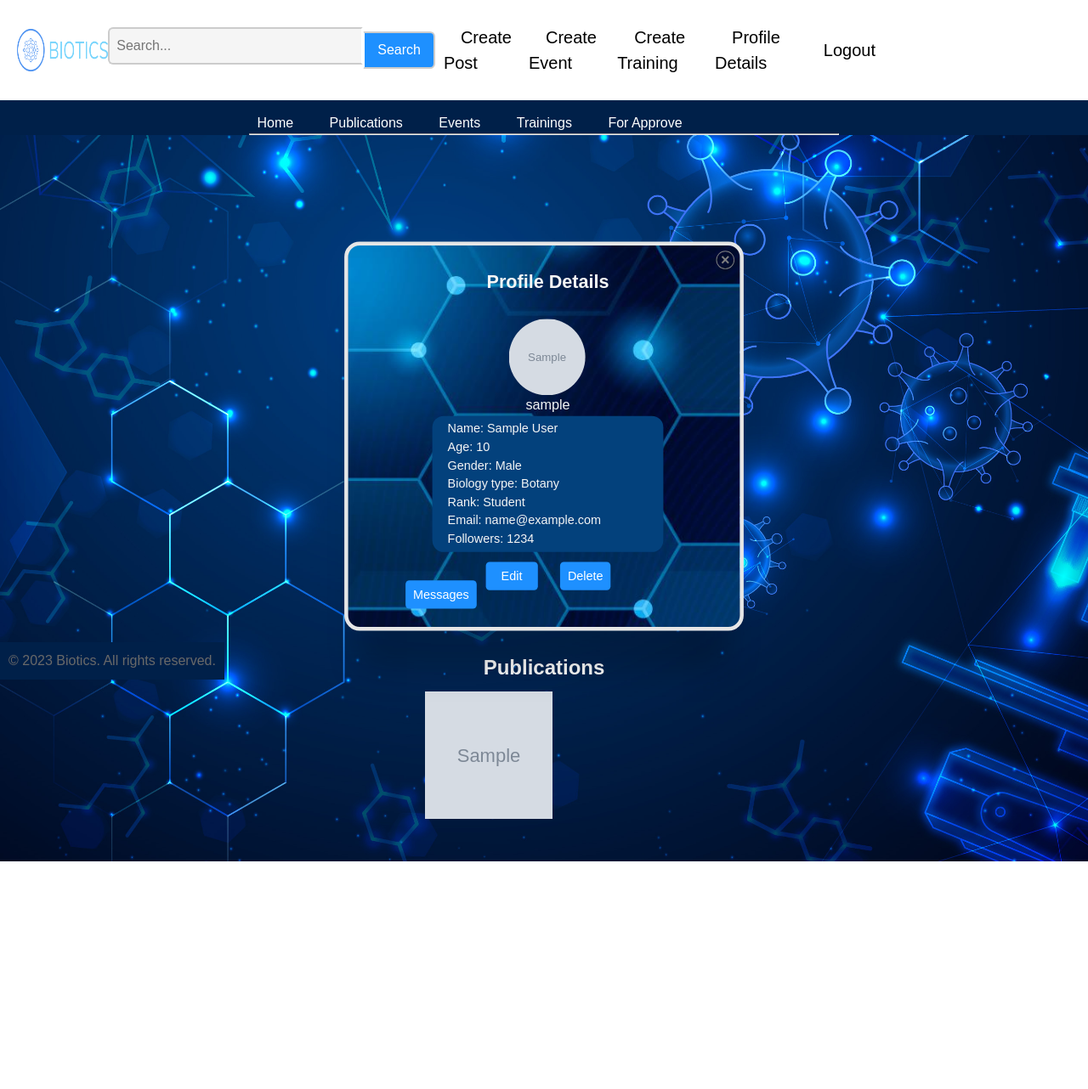
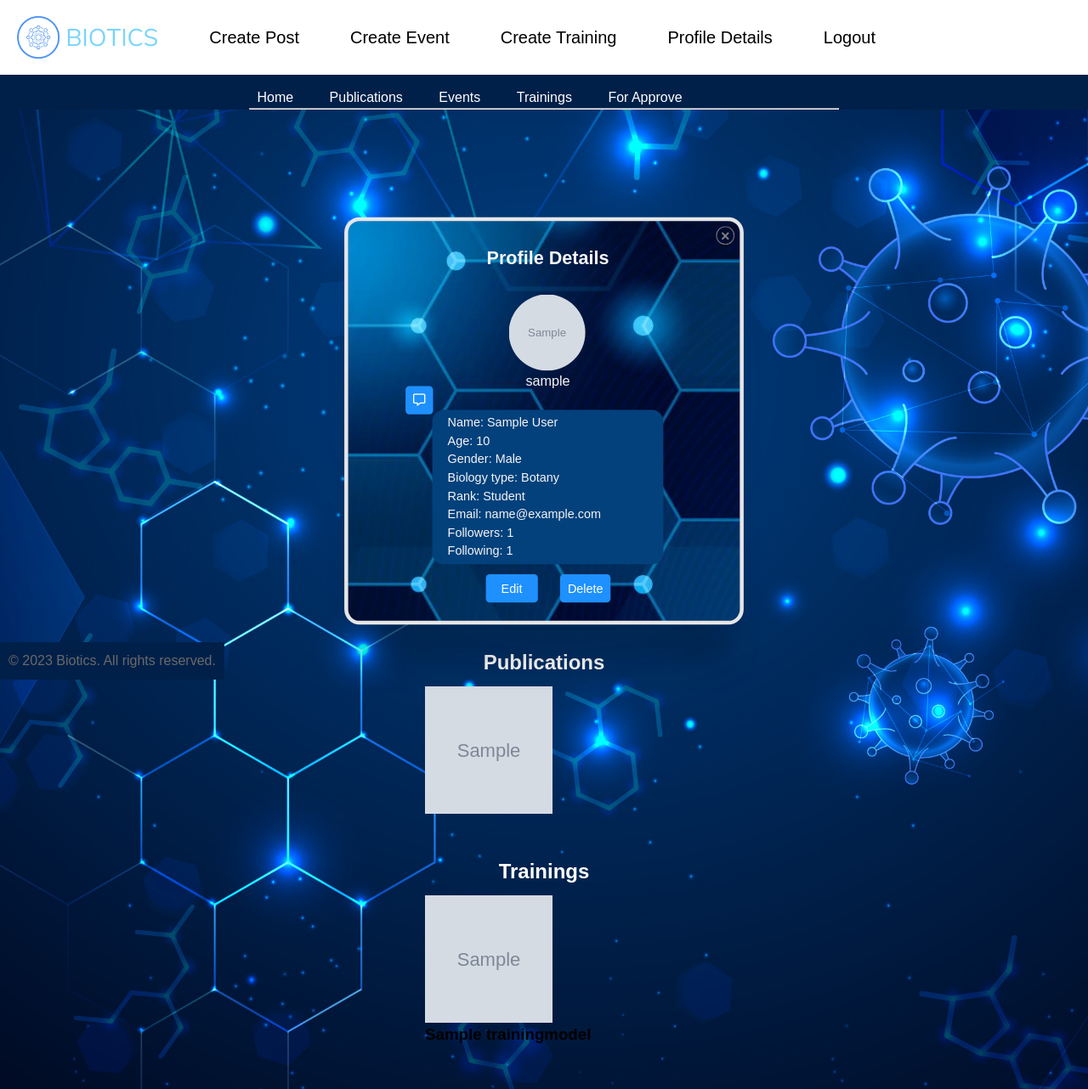
Before and after one commit to bkamenow/Biotics-BiologySocialNetwork, a Django app: page /profile/details/1/ in a window 1280 px wide. Shown: the whole page at 85% size. Before the commit the page ends 1014 px from the top, so only its background shows below. Run offline with Django 5.2, Linux system fonts and the light colour scheme; a user stored in the database is signed in; tables that the repository leaves empty hold one stand-in row (values such as "Sample post"); grey boxes marked "Sample" are stand-in pictures; some libraries are stand-ins or nearby versions.

Commit message:
create follow/unfollow profile func and fix some other things

```diff
--- a/Biotics/common/views.py
+++ b/Biotics/common/views.py
@@ -1,5 +1,7 @@
 from django.shortcuts import render
 from django.views.defaults import page_not_found
+
+from Biotics.profiles.models import BioticsUserModel
 
 
 def home_page(request):
--- a/Biotics/messaging/urls.py
+++ b/Biotics/messaging/urls.py
@@ -5,5 +5,4 @@ urlpatterns = [
     path('conversations/', views.conversations_list, name='conversations_list'),
     path('conversation/<int:user_id>/', views.conversation_view, name='conversation_view'),
     path('messaging/create-conversation/<int:other_user_id>/', views.create_conversation, name='create_conversation'),
-
 ]
--- a/Biotics/profiles/urls.py
+++ b/Biotics/profiles/urls.py
@@ -9,8 +9,11 @@ urlpatterns = [
     path('edit/<int:pk>/', views.BioticsUserEditView.as_view(), name='edit_profile'),
     path('details/<int:pk>/', views.BioticsUserDetailsView.as_view(), name='profile_details'),
     path('delete/<int:pk>/', views.BioticsUserDeleteView.as_view(), name='delete_profile'),
+
     path('reset_password/', views.CustomPasswordResetView.as_view(), name='password_reset'),
     path('reset_password/done/', views.CustomPasswordResetDoneView.as_view(), name='password_reset_done'),
     path('reset/<uidb64>/<token>/', views.CustomPasswordResetConfirmView.as_view(), name='password_reset_confirm'),
     path('reset/done/', views.CustomPasswordResetCompleteView.as_view(), name='password_reset_complete'),
+
+    path('toggle_follow/<str:username>/', views.toggle_follow, name='toggle_follow'),
 ]
--- a/Biotics/profiles/views.py
+++ b/Biotics/profiles/views.py
@@ -1,6 +1,8 @@
+from django.contrib.auth.decorators import login_required
 from django.contrib.auth.mixins import LoginRequiredMixin
+from django.shortcuts import redirect, get_object_or_404
 
-from django.urls import reverse_lazy
+from django.urls import reverse_lazy, reverse
 from django.views import generic as views
 from django.contrib.auth import views as auth_views
 from django.views.generic import DeleteView
@@ -37,16 +39,23 @@ class BioticsUserDetailsView(views.DetailView):
         logged_in_user = self.request.user
         conversations = Conversation.objects.filter(participants=logged_in_user) | Conversation.objects.filter(
             participants=self.object)
+
         other_users = [conversation.participants.exclude(id=logged_in_user.id).first() for conversation in
                        conversations]
-
         other_user = self.object
 
+        followers_count = self.object.total_followers
+        following_count = self.object.get_following_count
+
+        paid_trainings = TrainingModel.objects.filter(payment__user=logged_in_user)
         total_publications = self.object.publications.count()
         context.update({
             'total_publications': total_publications,
             'other_users': other_users,
             'other_user': other_user,
+            'paid_trainings': paid_trainings,
+            'followers_count': followers_count,
+            'following_count': following_count,
         })
         return context
 
@@ -87,3 +96,18 @@ class CustomPasswordResetConfirmView(auth_views.PasswordResetConfirmView):
 
 class CustomPasswordResetCompleteView(auth_views.PasswordResetCompleteView):
     template_name = 'password_reset/password_reset_complete.html'
+
+
+@login_required
+def toggle_follow(request, username):
+    user_to_toggle = get_object_or_404(BioticsUserModel, username=username)
+    current_user = request.user
+    following = user_to_toggle.following.all()
+
+    if username != current_user.username:
+        if current_user in following:
+            user_to_toggle.following.remove(current_user.id)
+        else:
+            user_to_toggle.following.add(current_user.id)
+
+    return redirect(reverse('profile_details', kwargs={'pk': user_to_toggle.pk}))
--- a/Biotics/publications/views.py
+++ b/Biotics/publications/views.py
@@ -14,6 +14,7 @@ class PublicationListView(LoginRequiredMixin, ListView):
     model = PublicationModel
     template_name = 'publications/publications.html'
     context_object_name = 'all_publications'
+    login_url = reverse_lazy('login_page')
 
     def get_queryset(self):
         return PublicationModel.objects.order_by('-timestamp')
--- a/Biotics/trainings/views.py
+++ b/Biotics/trainings/views.py
@@ -15,6 +15,7 @@ class TrainingListView(LoginRequiredMixin, ListView):
     model = TrainingModel
     template_name = 'trainings/trainings.html'
     context_object_name = 'all_trainings'
+    login_url = reverse_lazy('login_page')
 
 
 class TrainingCreateView(LoginRequiredMixin, CreateView):
--- a/static/css/base.css
+++ b/static/css/base.css
@@ -14,6 +14,7 @@ body {
 header {
     background-color: #ffffff;
     display: flex;
+    justify-content: space-between;
     align-items: center;
     padding: 3px 20px;
 }
@@ -408,3 +409,13 @@ main {
 .message-container {
     color: whitesmoke;
 }
+
+.inline-container {
+    display: flex;
+    flex-direction: row;
+    justify-content: flex-start;
+}
+
+#event-no{
+    margin-left: 9px;
+}
--- a/templates/base.html
+++ b/templates/base.html
@@ -11,11 +11,6 @@
         <a href="{% url 'home_page' %}">
             <img class="logo" src="{% static '/images/logo.png' %}" alt="Logo">
         </a>
-
-        <div class="search-container">
-            <input class="search-input" type="text" placeholder="Search...">
-            <button class="search-button">Search</button>
-        </div>
 
         <ul class="navigation">
             {% if not request.user.is_authenticated  %}
--- a/templates/events/events.html
+++ b/templates/events/events.html
@@ -30,7 +30,7 @@
                                             <button><a href="{% url 'join_event' event.pk %}">Join</a></button>
                                         {% endif %}
                                     {% else %}
-                                        <button><a href="{% url 'login' %}" style="color: black">Login to Join</a></button>
+                                        <a class="" href="{% url 'login_page' %}" style="color: black">Login to Join</a>
                                     {% endif %}
                                 </div>
                             </div>
--- a/templates/profiles/profile-details.html
+++ b/templates/profiles/profile-details.html
@@ -15,6 +15,37 @@
 
             <div id="info-wrapper">
                 <p id="details-title">{{ object.username }}</p>
+                {% if user.is_authenticated %}
+                    {% if request.user != other_user %}
+                        {% if user in other_user.following.all %}
+                            <a href="{% url 'toggle_follow' username=other_user.username  %}" class="btn btn-primary">Following</a>
+                          {% else %}
+                            <a  href="{% url 'toggle_follow' username=other_user.username  %}" class="btn btn-primary"> Follow </a>
+                        {% endif %}
+                    {% endif %}
+                    {% if request.user == object %}
+                        <a href="{% url 'conversations_list' %}" id="delete-btn-acc"><i class="fa-regular fa-message"></i></a>
+                    {% endif %}
+                        {% if request.user != other_user %}
+                            {% with conversation=other_user.conversations.all|get_conversation_with_other_user:request.user %}
+                                {% if request.user == object %}
+                                    <a href="{% url 'conversation_view' user_id=other_user.id %}" id="delete-btn-acc">
+                                        <i class="fa-regular fa-message"></i>
+                                    </a>
+                                {% else %}
+                                    {% if conversation %}
+                                        <a href="{% url 'conversation_view' user_id=other_user.id %}" id="delete-btn-acc">
+                                            <i class="fa-regular fa-message"></i>
+                                        </a>
+                                    {% else %}
+                                        <a href="{% url 'create_conversation' other_user_id=other_user.id %}" id="delete-btn-acc">
+                                            <i class="fa-regular fa-message"></i>
+                                        </a>
+                                    {% endif %}
+                                {% endif %}
+                            {% endwith %}
+                        {% endif %}
+                {% endif %}
                 <div class="bg-details">
                     <div id="details-description">
                         {% if object.get_user_name %}
@@ -32,30 +63,15 @@
                         {% if object.rank %}
                             <p>Rank: {{ object.rank }}</p>
                         {% endif %}
-                        <p id="details-email">Email: {{ object.email}}</p>
-                        <p id="nutrition">Followers: 1234</p>
+                        <p>Email: {{ object.email}}</p>
+                        <p>Followers: {{ object.get_following_count }} </p>
+                        <p>Following: {{ object.total_followers }} </p>
                     </div>
                 </div>
                 <div id="action-buttons">
                     {% if request.user == object %}
                         <a href="{% url 'edit_profile' pk=object.pk %}" id="edit-btn-acc">Edit</a>
                         <a href="{% url 'delete_profile' pk=object.pk %}" id="delete-btn-acc">Delete</a>
-                        <a href="{% url 'conversations_list' %}" id="delete-btn-acc">Messages</a>
-                    {% else %}
-                        {% if request.user != other_user %}
-                            {% with conversation=other_user.conversations.all|get_conversation_with_other_user:request.user %}
-                                {% if request.user == object %}
-                                    <a href="{% url 'conversation_view' user_id=other_user.id %}" class="submit">Message</a>
-                                {% else %}
-                                    {% if conversation %}
-                                        <a href="{% url 'conversation_view' user_id=other_user.id %}" class="submit">Message</a>
-                                    {% else %}
-                                        <a href="{% url 'create_conversation' user_id=other_user.id %}" class="submit">Message</a>
-                                    {% endif %}
-                                {% endif %}
-                            {% endwith %}
-                        {% endif %}
-
                     {% endif %}
                 </div>
             </div>
@@ -71,23 +87,13 @@
                 </div>
         {% endfor %}
     </div>
-{#     <h2 class="pub-header">Trainings</h2>#}
-{#    <div class="details-profile-photo-section">#}
-{#        {% for training in object.trainings.all %}#}
-{#                <div class="publications-profile-details">#}
-{#                    <div class="course-container" role="button">#}
-{#                        <div class="course">#}
-{#                            <img src="{{ training.photo.url }}" alt="Publication Image">#}
-{#                            <div class="course-details">#}
-{#                                <h2>{{ training.title }}</h2>#}
-{#                                <p>Start: 10/11/23</p>#}
-{#                                <p>End: 10/11/23</p>#}
-{#                                <p>{{ training.description }}</p>#}
-{#                                <p>Price: {{ training.price }}</p>#}
-{#                            </div>#}
-{#                        </div>#}
-{#                    </div>#}
-{#                </div>#}
-{#        {% endfor %}#}
-{#    </div>#}
+     <h2 class="pub-header">Trainings</h2>
+    <div class="details-profile-photo-section">
+        {% for training in paid_trainings %}
+                <div class="publications-profile-details">
+                    <img src="{{ training.photo.url }}" alt="Publication Image">
+                    <h3 class="training-title">{{ training.title }}</h3>
+                </div>
+        {% endfor %}
+    </div>
 {% endblock %}
```
Also changed, not shown: Biotics/profiles/models.py (+9 -3 lines), templates/events/delete-event.html (+9 -7 lines), Biotics/messaging/views.py (line endings or trailing spaces), Biotics/profiles/migrations/0004_userprofile.py (added), Biotics/profiles/migrations/0005_bioticsusermodel_followers_delete_userprofile.py (added), media/profile_pics/313478387_801477084517211_6325927884090403309_n.jpg (added), media/publication_pics/WebsiteJpg_XL-FCELL_Main_Visual_Cyan_Website.jpg (added).
